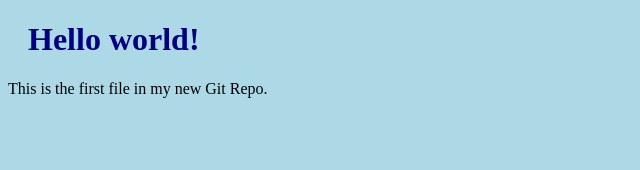
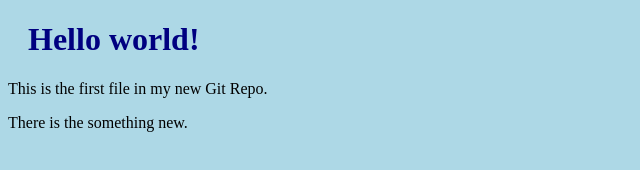
Before and after one commit to duchoang9/hello-my-friend, a plain HTML site: page index.html in a window 1280 px wide. Shown: the whole page, without its empty margins (0-640 px from the left). Drawn offline with Linux system fonts and the light colour scheme.

Commit message:
next update to index.html

```diff
--- a/index.html
+++ b/index.html
@@ -8,6 +8,7 @@
 
 <h1>Hello world!</h1>
 <p>This is the first file in my new Git Repo.</p>
+<p>There is the something new.</p>
 
 </body>
 </html>
```
